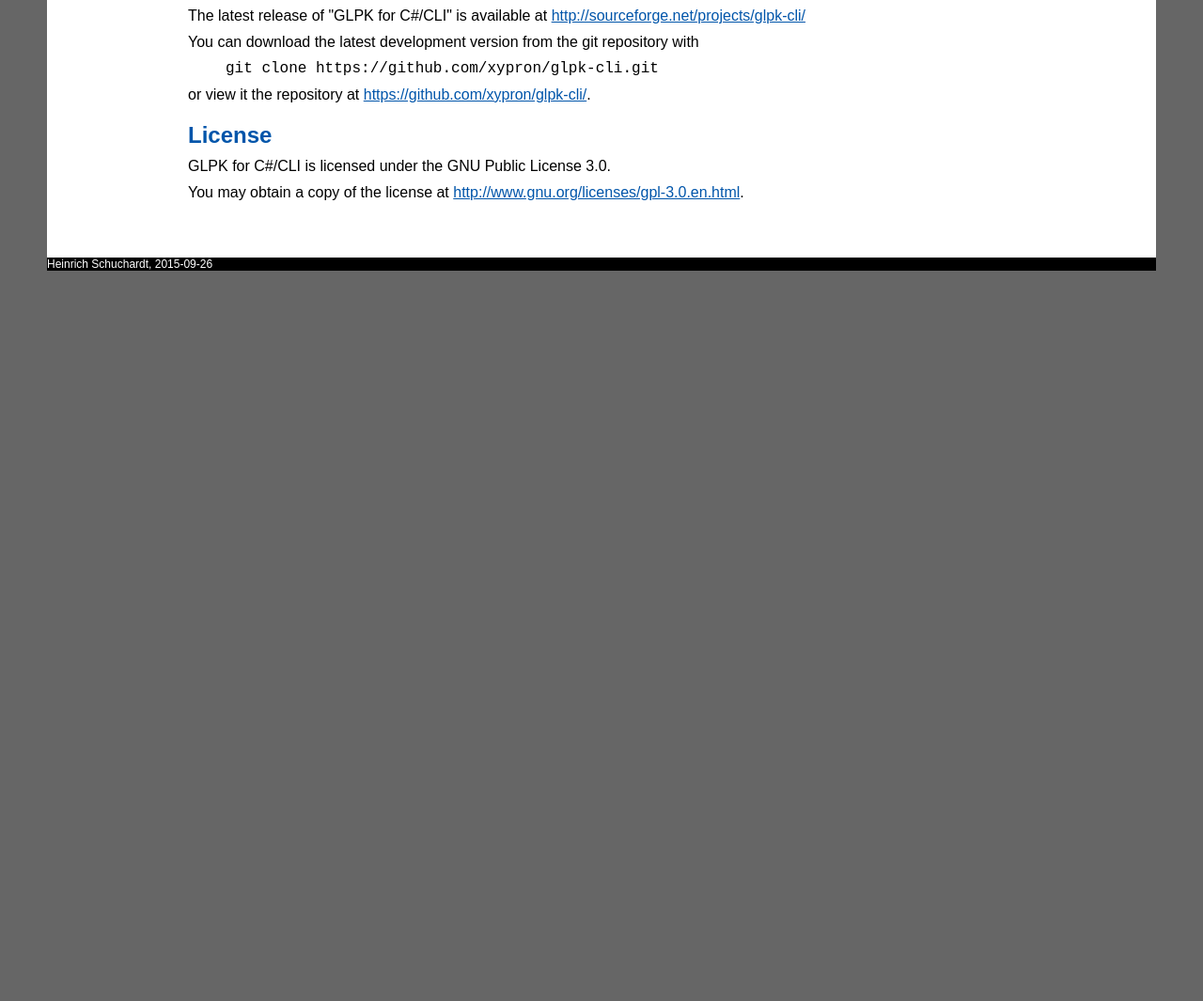
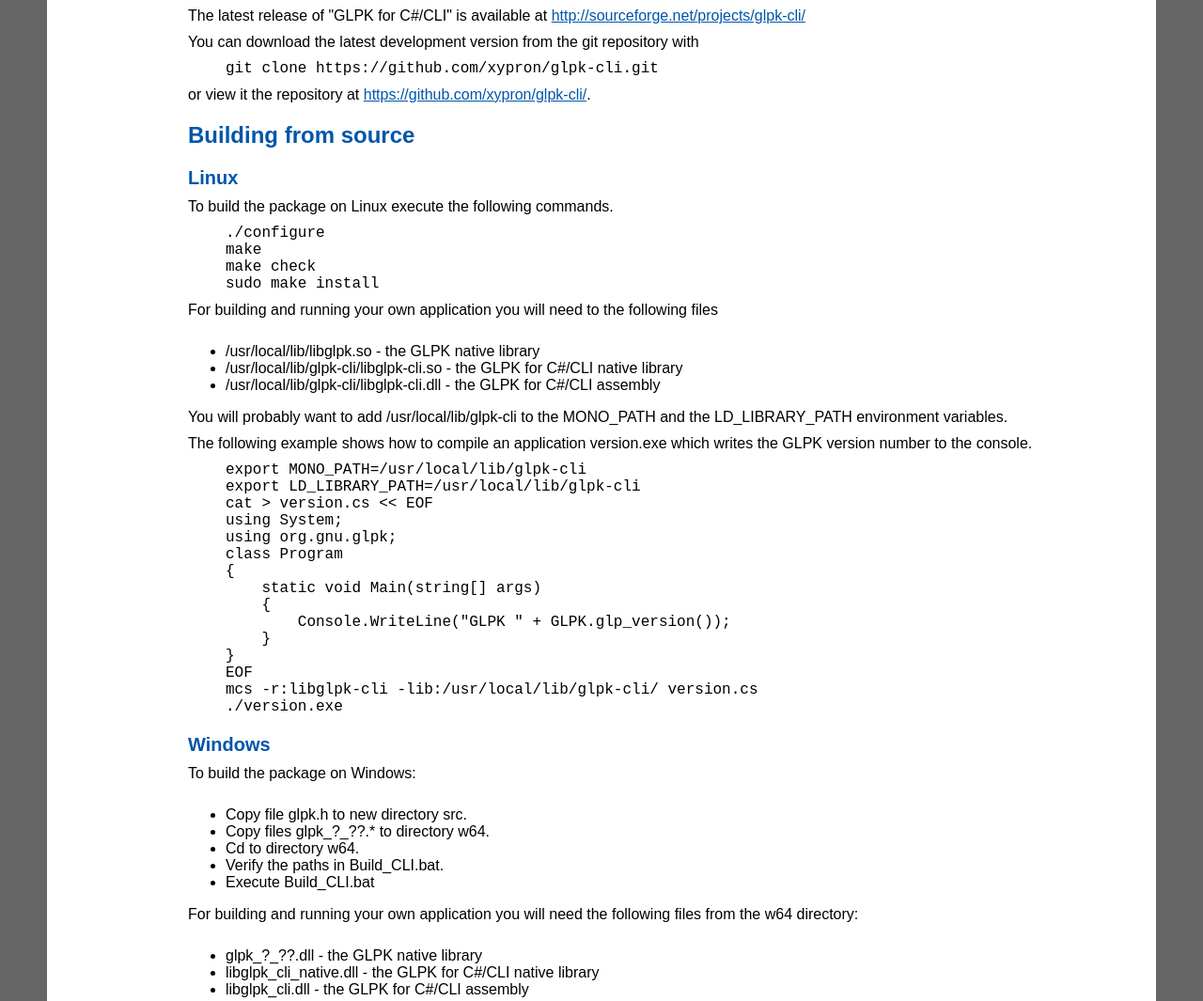
Before and after one commit to xypron/glpk-cli, a plain HTML site: page doc/index.html in a window 1280 px wide. Shown: the part 549-1614 px from the top of the page at 94% size. Before the commit the page ends 837 px from the top, so only its background shows below. Drawn offline with Linux system fonts and the light colour scheme.

Commit message:
index.html: describe build process
Signed-off-by: Heinrich Schuchardt <xypron.glpk@gmx.de>

```diff
--- a/doc/index.html
+++ b/doc/index.html
@@ -26,6 +26,7 @@
                         <ul>
                             <li><a href="#introduction">Introduction</a></li>
                             <li><a href="#download">Download</a></li>
+                            <li><a href="#build">Building from source</a></li>
                             <li><a href="#license">License</a></li>
                         </ul></li>
                 </ul>
@@ -78,6 +79,56 @@
                 <p>or view it the repository at <a
                         href="https://github.com/xypron/glpk-cli"
                         >https://github.com/xypron/glpk-cli/</a>.</p>
+                <h1><a id="build">Building from source</a></h1>
+                <h2>Linux</h2>
+                <p>To build the package on Linux execute the following
+                commands.</p>
+<pre>./configure
+make
+make check
+sudo make install</pre>
+                <p>For building and running your own application you will need
+		to the following files</p>
+                <ul>
+		<li>/usr/local/lib/libglpk.so - the GLPK native library</li>
+		<li>/usr/local/lib/glpk-cli/libglpk-cli.so - the GLPK for C#/CLI
+		native library</li>
+		<li>/usr/local/lib/glpk-cli/libglpk-cli.dll - the GLPK for
+		C#/CLI assembly</li></ul>
+		<p>You will probably want to add /usr/local/lib/glpk-cli to the
+		MONO_PATH and the LD_LIBRARY_PATH environment variables.</p>
+		<p>The following example shows how to compile an application
+		version.exe which writes the GLPK version number to the
+		console.</p>
+<pre>export MONO_PATH=/usr/local/lib/glpk-cli
+export LD_LIBRARY_PATH=/usr/local/lib/glpk-cli
+cat &gt; version.cs &lt;&lt; EOF
+using System;
+using org.gnu.glpk;
+class Program
+{
+    static void Main(string[] args)
+    {
+        Console.WriteLine("GLPK " + GLPK.glp_version());
+    }
+}
+EOF
+mcs -r:libglpk-cli -lib:/usr/local/lib/glpk-cli/ version.cs
+./version.exe</pre>
+                <h2>Windows</h2>
+		<p>To build the package on Windows:</p>
+		<ul>
+		<li>Copy file glpk.h to new directory src.</li>
+		<li>Copy files glpk_?_??.* to directory w64.</li>
+		<li>Cd to directory w64.</li>
+		<li>Verify the paths in Build_CLI.bat.</li>
+		<li>Execute Build_CLI.bat</li>
+		</ul>
+		<p>For building and running your own application you will need
+		the following files from the w64 directory:</p>
+                <ul><li>glpk_?_??.dll - the GLPK native library</li>
+		<li>libglpk_cli_native.dll - the GLPK for C#/CLI native library</li>
+		<li>libglpk_cli.dll - the GLPK for C#/CLI assembly</li></ul>
                 <h1><a id="license">License</a></h1>
                 <p>GLPK for C#/CLI is licensed under the GNU Public License 3.0.
                 </p>
```
